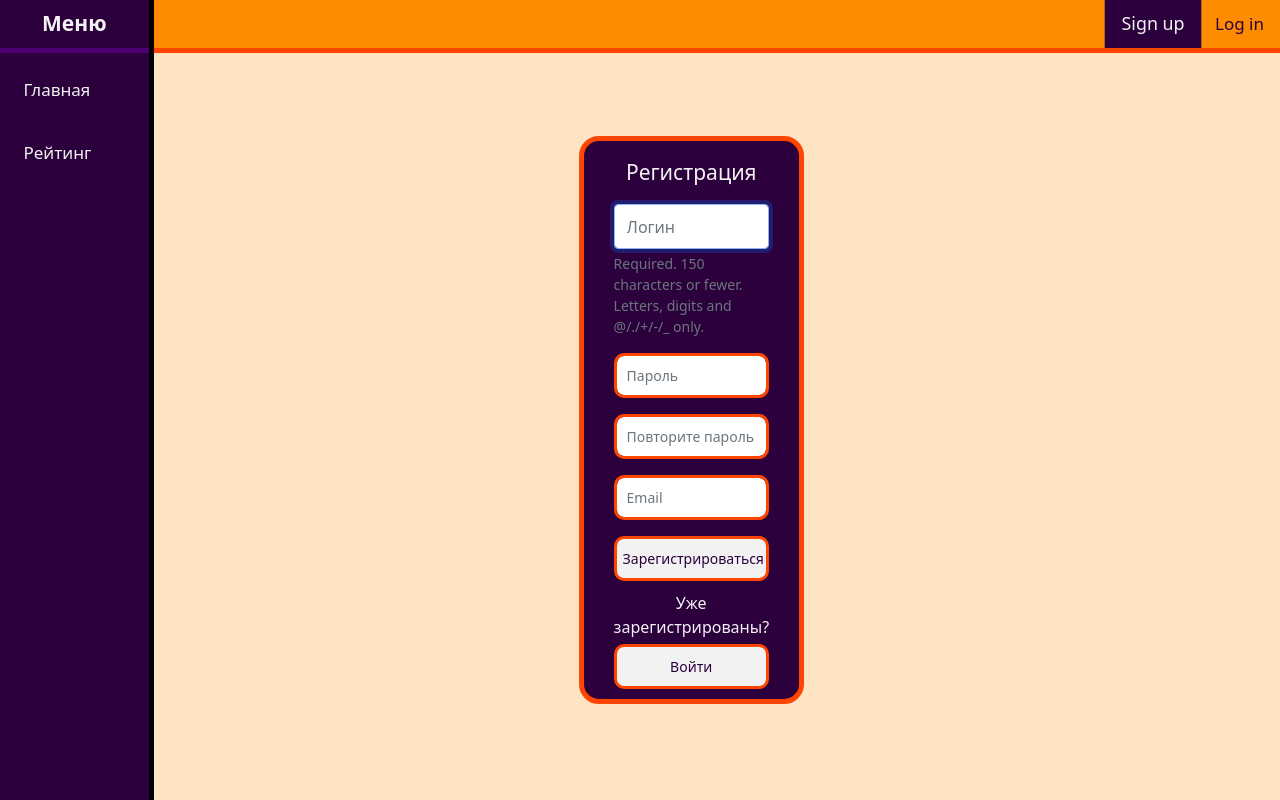
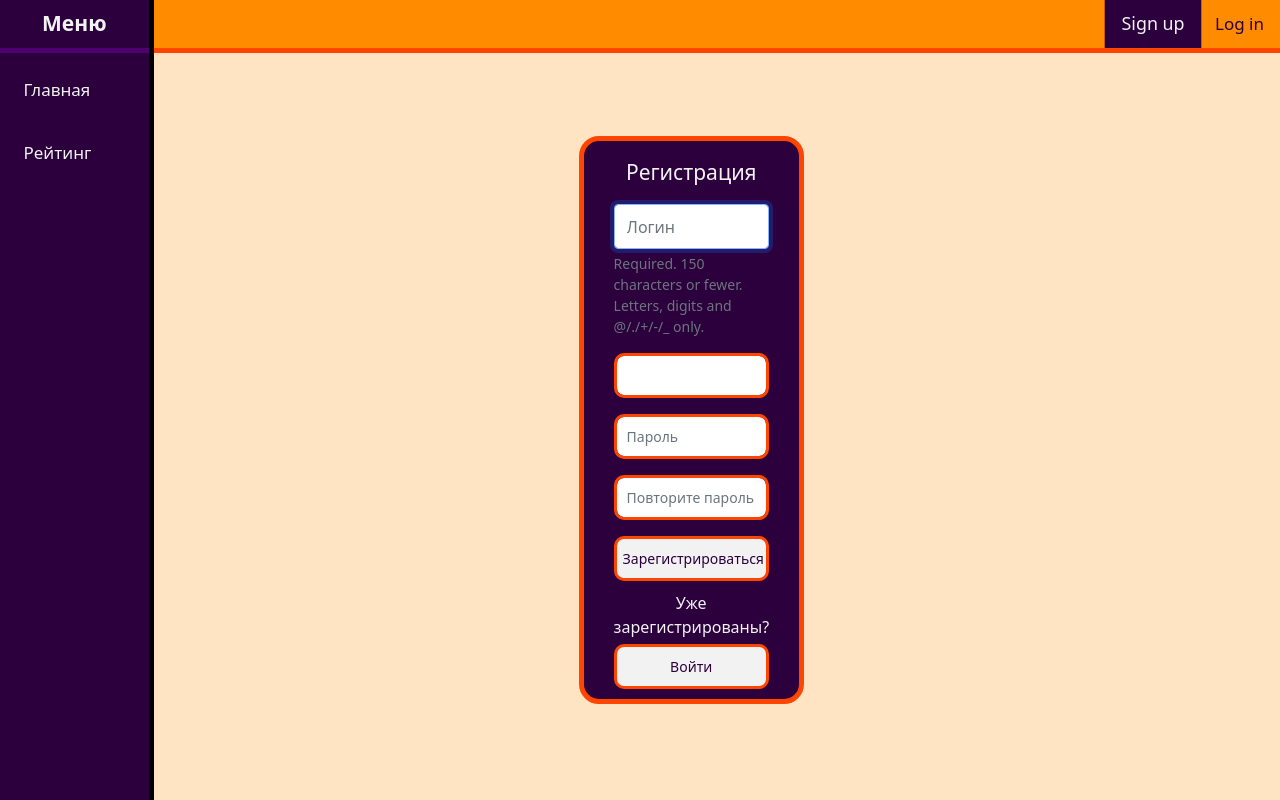
Before and after one commit to MeaTael/course_project, a Django app: page /signup/ in a window 1280 px wide. Run offline with Django 4.2, Linux system fonts and the light colour scheme; parts of the project's set-up code (start-up, migrations or seed data) failed here and were passed over; some libraries are stand-ins or nearby versions.

Commit message:
fixed register email

```diff
--- a/home/templates/home/competePage.html
+++ b/home/templates/home/competePage.html
@@ -28,7 +28,7 @@
                 <td class="col-content">{{ message.username }}</td>
                 <td class="col-content">{{ message.rating }}</td>
                 </tr>
-        {% endfor %}
+            {% endfor %}
         </tbody>
         </table>
         <p>Рейтинг обновляется каждые 20 минут</p>
--- a/users/forms.py
+++ b/users/forms.py
@@ -40,15 +40,15 @@ class UserRegisterForm(UserCreationForm):
         for field in self.fields:
             self.fields[field].label = False
 
-    email = forms.CharField(widget=forms.EmailInput(attrs={
-        'class': 'form-control',
-        'placeholder': 'Email',
-        'style': 'border: 3px solid orangered;'
-                 'border-radius: 10px;'
-                 'font-size: 14px;'
-                 'line-height: 16px;'
-                 'padding-left: 10px;'
-    }))
+    email = forms.EmailField(widget=forms.TextInput(
+        attrs={
+            'style': 'border: 3px solid orangered;'
+                     'border-radius: 10px;'
+                     'font-size: 14px;'
+                     'line-height: 16px;'
+                     'padding-left: 10px;'
+        }
+    ), label=False)
 
     password1 = forms.CharField(widget=forms.PasswordInput(attrs={
         'class': 'form-control',
@@ -72,11 +72,14 @@ class UserRegisterForm(UserCreationForm):
 
     class Meta:
         model = User
-        fields = ['username']
+        fields = ['username', 'email']
 
         widgets = {
             "username": TextInput(attrs={
-                "placeholder": "Логин"
+                "placeholder": "Логин",
+            }),
+            "email": forms.EmailInput(attrs={
+                "placeholder": "Email"
             })
         }
 
```
